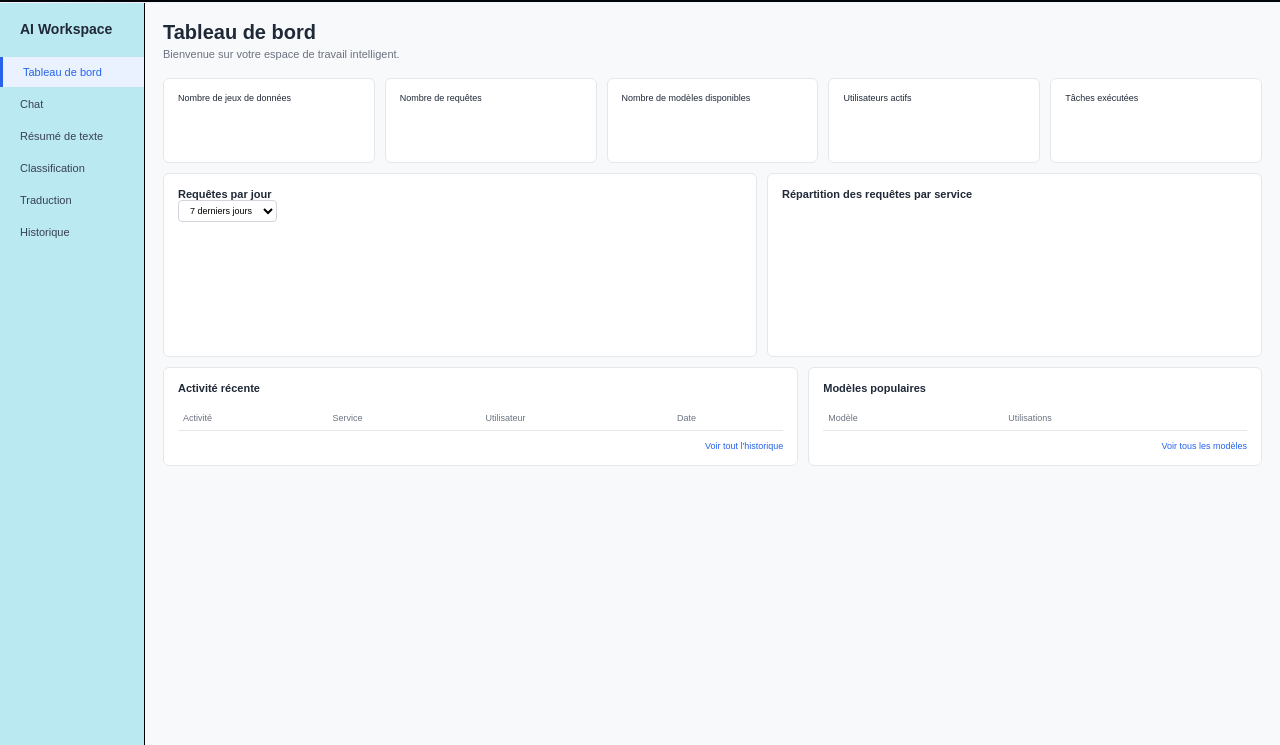
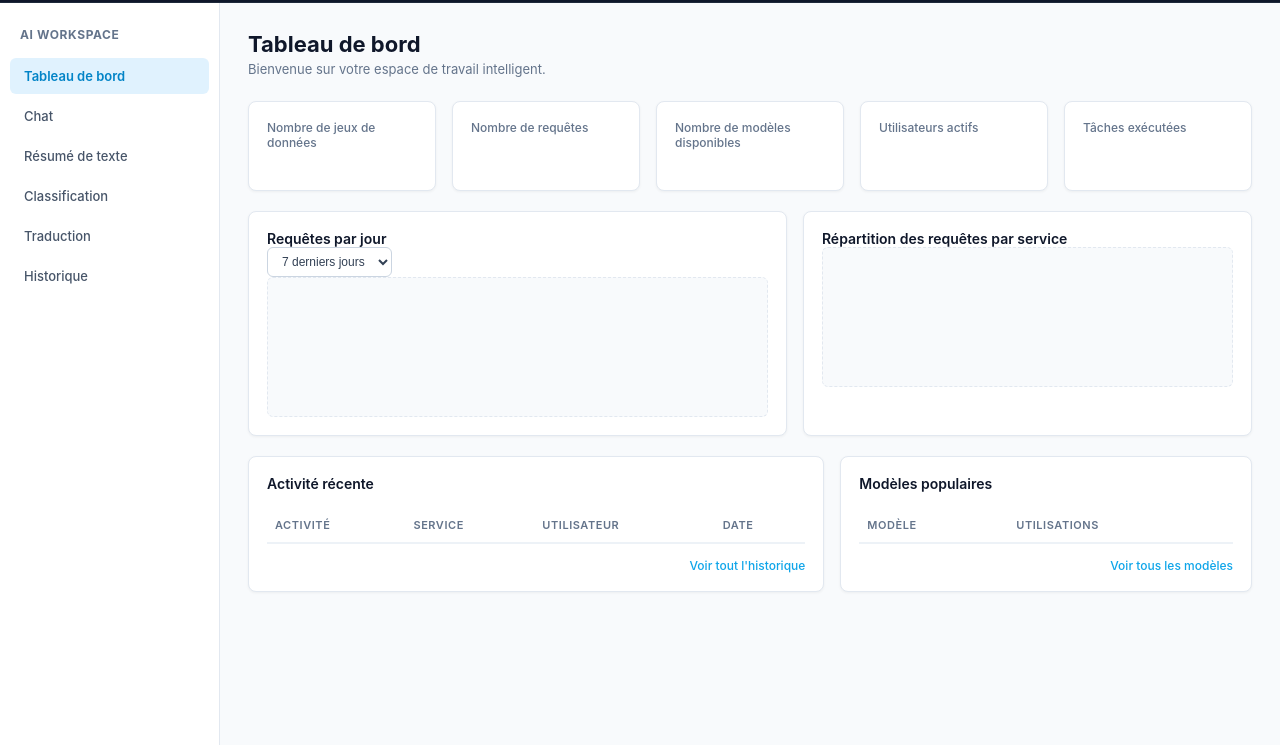
Before and after one commit to khadijagueye235/atelier_technos_web, a plain HTML site: page index.html in a window 1280 px wide. Shown: the part 55-800 px from the top of the page. Drawn offline with Linux system fonts and the light colour scheme.

Commit message:
Partie2-Design CSS de l'AI Workspace

```diff
--- a/css/style.css
+++ b/css/style.css
@@ -1,28 +1,22 @@
 /* 1. RÉINITIALISATION CSS */
-
-
 * {
     margin: 0;
     padding: 0;
     box-sizing: border-box;
 }
 
-
-/*  2. STYLE GÉNÉRAL */
-
+/* 2. STYLE GÉNÉRAL */
 body {
-    font-family: Arial, sans-serif;
-    background-color: #f8f9fb;
-    color: #1f2937;
+    font-family: 'Inter', Arial, sans-serif; /* Une police plus moderne */
+    background-color: #f8fafc; /* Gris très clair pour le fond (60%) */
+    color: #1e293b; /* Texte foncé doux */
 }
 
-
 /* 3. EN-TÊTE */
-
 header {
     height: 58px;
-    background-color: rgb(1, 7, 12);
-    border-bottom: 1px solid #f3f5f8;
+    background-color: #0f172a; /* Bleu marine foncé (30%) */
+    border-bottom: 1px solid #1e293b;
 
     display: flex;
     align-items: center;
@@ -32,53 +26,59 @@ header {
 }
 
 header h1 {
-    font-size: 20px;
-    color: rgb(245, 241, 241);
-  text-shadow: 1px 1px 2px black, 0 0 25px blue, 0 0 5px red;
-  font-family: Arial, Helvetica, sans-serif;
-
-
+    font-size: 18px;
+    font-weight: 600;
+    color: #ffffff;
+    text-shadow: none; /* Suppression des ombres bleues/rouges agressives */
 }
 
 header div {
     display: flex;
     align-items: center;
-    gap: 8px;
+    gap: 12px;
 }
 
 header span {
-    font-size: 14px;
-
+    font-size: 13px;
+    color: #94a3b8; /* Texte secondaire plus discret */
 }
 
 header button {
     border: none;
-  background-color: green;
-  opacity: 0.3;
+    background-color: #0ea5e9; /* Bleu cyan éclatant (10% d'accent) */
+    color: white;
+    padding: 6px 14px;
+    border-radius: 6px;
+    font-size: 13px;
+    font-weight: 500;
     cursor: pointer;
+    transition: background-color 0.2s;
 }
 
+header button:hover {
+    background-color: #0284c7; /* Effet de survol sur le bouton */
+}
 
 /* 4. CONTENEUR DE L'APPLICATION */
-
 body > div {
     display: flex;
     min-height: calc(100vh - 58px);
 }
 
-
 /* 5. BARRE LATÉRALE */
-
 aside {
-    width: 145px;
-    background-color: rgb(187, 233, 241);
-    border-right: 1px solid #000000;
-    padding: 18px 0;
+    width: 220px; /* Légèrement élargi pour laisser respirer le menu */
+    background-color: #ffffff; /* Fond blanc propre */
+    border-right: 1px solid #e2e8f0; /* Bordure grise subtile */
+    padding: 24px 0;
 }
 
 aside h2 {
-    font-size: 14px;
-    padding: 0 20px 20px;
+    font-size: 12px;
+    text-transform: uppercase;
+    letter-spacing: 0.05em;
+    color: #64748b;
+    padding: 0 20px 16px;
 }
 
 nav ul {
@@ -86,171 +86,167 @@ nav ul {
 }
 
 nav li {
-    margin-bottom: 2px;
+    margin-bottom: 4px;
+    padding: 0 10px; /* Marges internes pour le style des boutons */
 }
 
 nav a {
     display: block;
-
-    padding: 9px 20px;
-
+    padding: 10px 14px;
+    border-radius: 6px;
     text-decoration: none;
-    color: #374151;
-
-    font-size: 11px;
+    color: #475569;
+    font-size: 13px;
+    font-weight: 500;
+    transition: all 0.2s;
 }
 
 nav a:hover {
-    background-color: #f3f4f6;
+    background-color: #f1f5f9;
+    color: #0f172a;
 }
 
 nav a.active {
-    background-color: #eaf2ff;
-    color: #2563eb;
-    border-left: 3px solid #2563eb;
+    background-color: #e0f2fe; /* Fond bleu très clair */
+    color: #0284c7; /* Texte bleu accent */
+    font-weight: 600;
 }
 
-
-/* 6. ZONE PRINCIPAl */
-
+/* 6. ZONE PRINCIPALE */
 main {
     flex: 1;
-    padding: 18px;
+    padding: 28px;
     overflow: auto;
 }
 
-
 /* 7. TITRE DU TABLEAU DE BORD */
-
 main > section:first-child {
-    margin-bottom: 18px;
+    margin-bottom: 24px;
 }
 
 main > section:first-child h2 {
-    font-size: 20px;
+    font-size: 22px;
+    font-weight: 700;
+    color: #0f172a;
     margin-bottom: 4px;
 }
 
 main > section:first-child p {
-    font-size: 11px;
-    color: #6b7280;
+    font-size: 13px;
+    color: #64748b;
 }
 
+/* Cartes statistiques (Grid 5 colonnes) */
 main > section:nth-child(2) {
     display: grid;
-
     grid-template-columns: repeat(5, 1fr);
-
-    gap: 10px;
-
-    margin-bottom: 10px;
+    gap: 16px;
+    margin-bottom: 20px;
 }
 
 main > section:nth-child(2) article {
     background-color: white;
-
-    border: 1px solid #e5e7eb;
-    border-radius: 6px;
-
-    padding: 14px;
-
-    min-height: 85px;
+    border: 1px solid #e2e8f0;
+    border-radius: 8px;
+    padding: 18px;
+    min-height: 90px;
+    box-shadow: 0 1px 3px rgba(0,0,0,0.05); /* Légère ombre de relief */
 }
 
 main > section:nth-child(2) h3 {
-    font-size: 9px;
-    font-weight: normal;
-    margin-bottom: 10px;
+    font-size: 12px;
+    font-weight: 500;
+    color: #64748b;
+    margin-bottom: 8px;
 }
 
 main > section:nth-child(2) strong {
     display: block;
-
-    font-size: 20px;
-
+    font-size: 24px;
+    font-weight: 700;
+    color: #0f172a;
     margin-bottom: 6px;
 }
 
 main > section:nth-child(2) span {
-    font-size: 9px;
-    color: #3b82f6;
+    font-size: 11px;
+    font-weight: 500;
+    color: #0ea5e9;
 }
 
-
+/* Sections des graphiques */
 main > section:nth-child(3) {
     display: grid;
-
     grid-template-columns: 1.2fr 1fr;
-
-    gap: 10px;
-
-    margin-bottom: 10px;
+    gap: 16px;
+    margin-bottom: 20px;
 }
 
 main > section:nth-child(3) article {
     background-color: white;
-
-    border: 1px solid #e5e7eb;
-    border-radius: 6px;
-
-    padding: 14px;
-
-    min-height: 170px;
+    border: 1px solid #e2e8f0;
+    border-radius: 8px;
+    padding: 18px;
+    min-height: 200px;
+    box-shadow: 0 1px 3px rgba(0,0,0,0.05);
 }
 
 main > section:nth-child(3) article:first-child > div:first-child {
     display: flex;
     align-items: center;
     justify-content: space-between;
+    margin-bottom: 12px;
 }
 
 main > section:nth-child(3) h3 {
-    font-size: 11px;
+    font-size: 14px;
+    font-weight: 600;
+    color: #0f172a;
 }
 
 main > section:nth-child(3) select {
-    font-size: 9px;
-
-    padding: 4px 7px;
-
-    border: 1px solid #d1d5db;
-    border-radius: 4px;
-
+    font-size: 12px;
+    padding: 6px 10px;
+    border: 1px solid #cbd5e1;
+    border-radius: 6px;
     background-color: white;
+    color: #334155;
+    outline: none;
 }
 
 #requests-chart,
 #services-chart {
-    min-height: 120px;
-
+    min-height: 140px;
     display: flex;
     align-items: center;
     justify-content: center;
-
-    color: #9ca3af;
-    font-size: 10px;
+    color: #94a3b8;
+    font-size: 12px;
+    background-color: #f8fafc;
+    border-radius: 6px;
+    border: 1px dashed #e2e8f0;
 }
 
+/* Section Tableaux */
 main > section:nth-child(4) {
     display: grid;
-
     grid-template-columns: 1.4fr 1fr;
-
-    gap: 10px;
+    gap: 16px;
 }
 
 main > section:nth-child(4) article {
     background-color: white;
-
-    border: 1px solid #e5e7eb;
-    border-radius: 6px;
-
-    padding: 14px;
+    border: 1px solid #e2e8f0;
+    border-radius: 8px;
+    padding: 18px;
+    box-shadow: 0 1px 3px rgba(0,0,0,0.05);
 }
 
 main > section:nth-child(4) h3 {
-    font-size: 11px;
-    margin-bottom: 12px;
+    font-size: 14px;
+    font-weight: 600;
+    color: #0f172a;
+    margin-bottom: 16px;
 }
 
 table {
@@ -260,44 +256,40 @@ table {
 
 th {
     text-align: left;
-
-    font-size: 9px;
-    font-weight: normal;
-
-    color: #6b7280;
-
-    padding: 7px 5px;
-
-    border-bottom: 1px solid #e5e7eb;
+    font-size: 11px;
+    font-weight: 600;
+    color: #64748b;
+    padding: 10px 8px;
+    border-bottom: 2px solid #edf2f7;
+    text-transform: uppercase;
+    letter-spacing: 0.05em;
 }
 
 td {
-    font-size: 9px;
-
-    padding: 8px 5px;
-
-    border-bottom: 1px solid #f0f0f0;
+    font-size: 13px;
+    color: #334155;
+    padding: 12px 8px;
+    border-bottom: 1px solid #f1f5f9;
 }
 
 tbody:empty::after {
     content: "Aucune donnée disponible";
     display: table-row;
+    color: #94a3b8;
+    font-size: 13px;
 }
 
 main article > a {
     display: block;
-
     text-align: right;
-
-    margin-top: 10px;
-
-    font-size: 9px;
-
-    color: #2563eb;
-
+    margin-top: 14px;
+    font-size: 12px;
+    font-weight: 500;
+    color: #0ea5e9;
     text-decoration: none;
 }
 
 main article > a:hover {
+    color: #0284c7;
     text-decoration: underline;
 }
```
